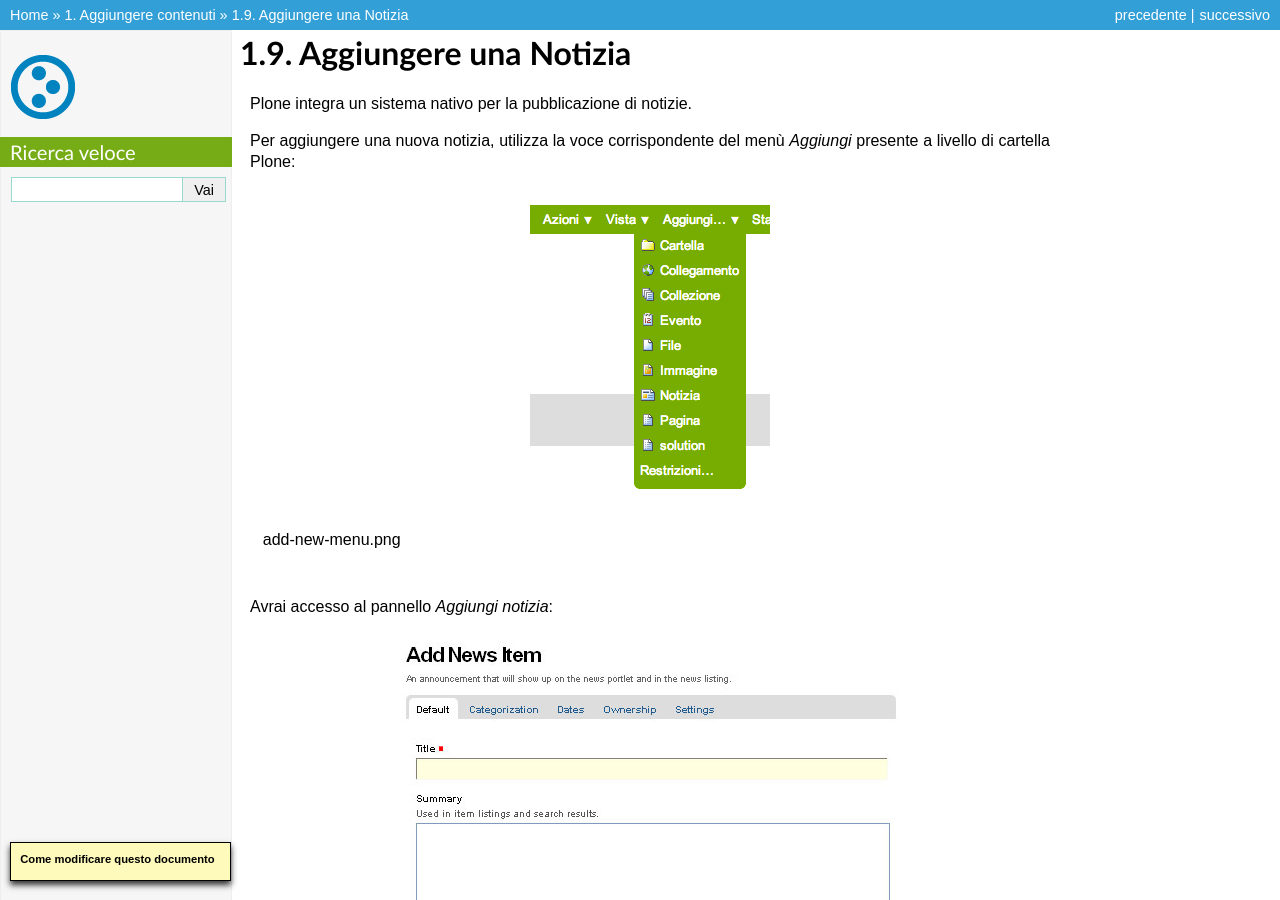
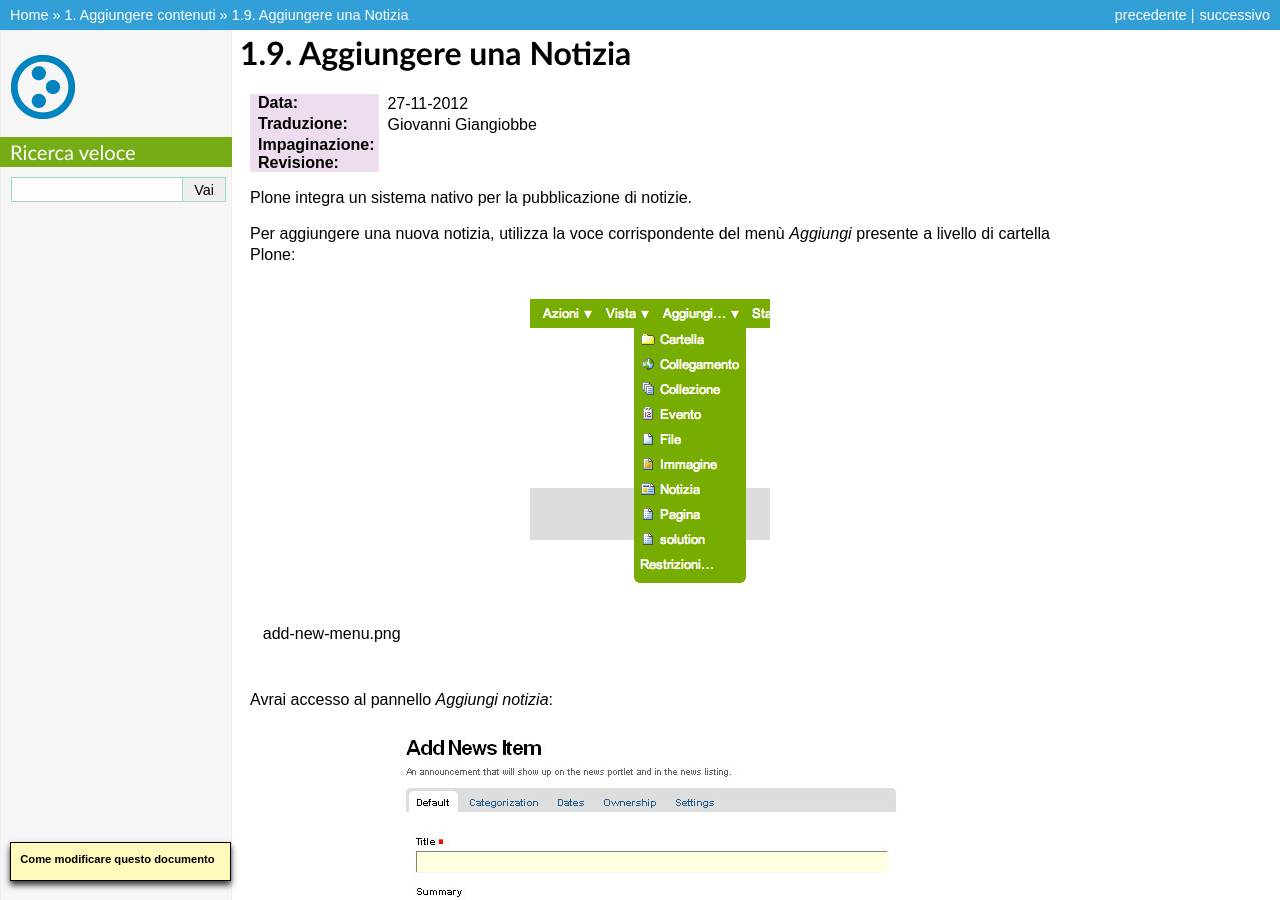
Before and after one commit to plone-it/collective.italiandocumentation, a Sphinx documentation site: the page built from source/adding-content/adding-news-items.rst, in a window 1280 px wide and 900 px high. Built offline with Sphinx 7.4.7, drawn with Linux system fonts in a browser that asks for light colours; pages that are not in the unit, such as notebooks, are missing from menus.

Commit message:
Update adding-news-items.rst

```diff
--- a/source/adding-content/adding-news-items.rst
+++ b/source/adding-content/adding-news-items.rst
@@ -1,5 +1,10 @@
 Aggiungere una Notizia
 =======================
+
+:Data: 27-11-2012
+:Traduzione: Giovanni Giangiobbe
+:Impaginazione:
+:Revisione:
 
 Plone integra un sistema nativo per la pubblicazione di notizie.
 
```
